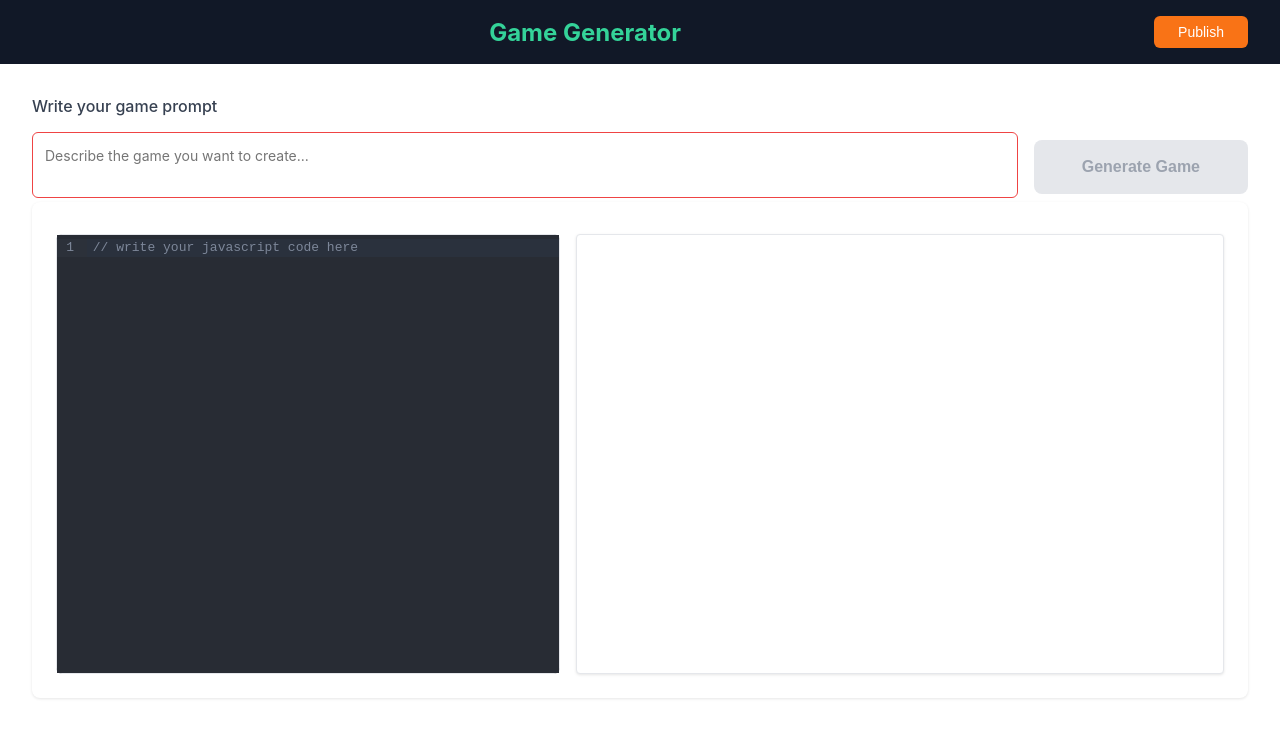
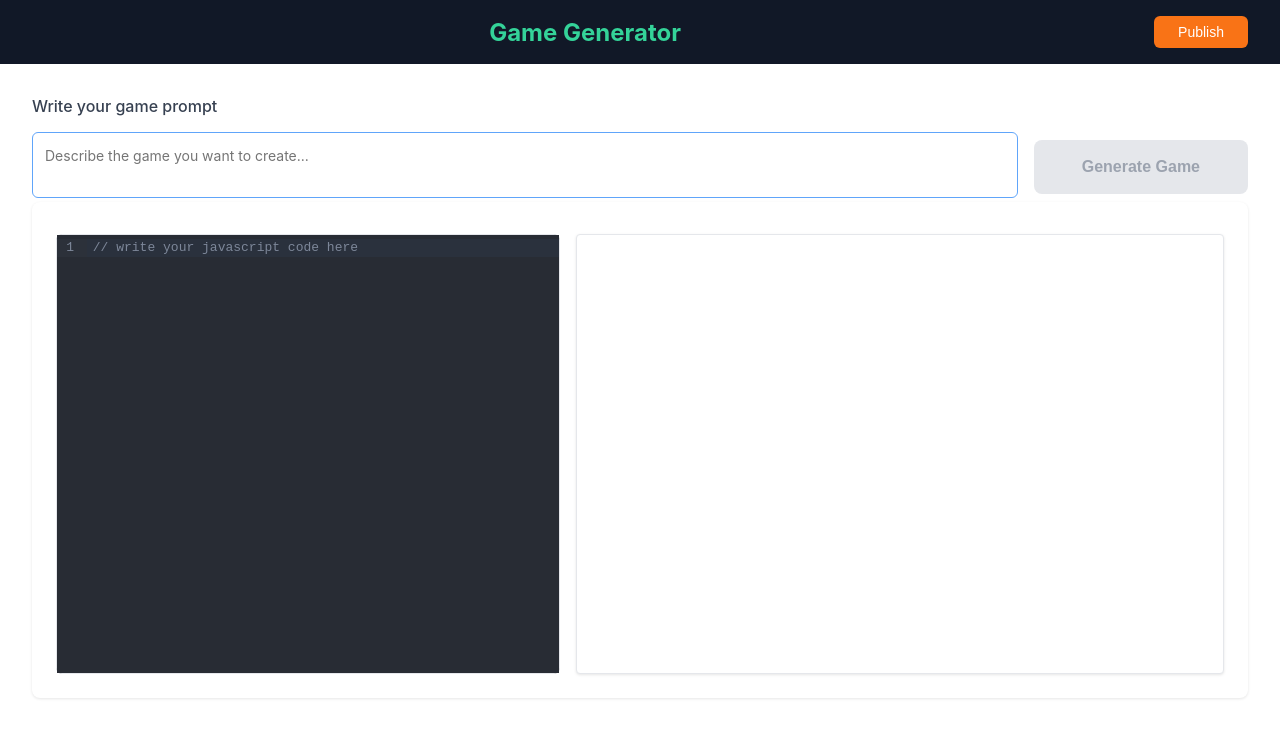
Before and after one commit to Vignesh-kumar-D/GameGenerator, a React (Create React App) app: page / in a window 1280 px wide. Shown: the top 738 px of the page. Built offline with nearby package versions, Linux system fonts and the light colour scheme.

Commit message:
made border changes

```diff
--- a/src/components/Prompt.module.css
+++ b/src/components/Prompt.module.css
@@ -25,7 +25,7 @@
   width: 100%;
   min-height: 60px;
   padding: 0.75rem;
-  border: 1px solid #e5e7eb;
+  border: 1px solid #60a5fa;
   border-radius: 0.375rem;
   resize: none;
   font-family: inherit;
@@ -37,12 +37,7 @@
 
 .promptTextarea:focus {
   outline: none;
-  border-color: #60a5fa;
   box-shadow: 0 0 0 3px rgba(96, 165, 250, 0.2);
-}
-
-.promptTextarea:required:invalid {
-  border-color: #ef4444;
 }
 
 .submitButtonWrapper {
```
